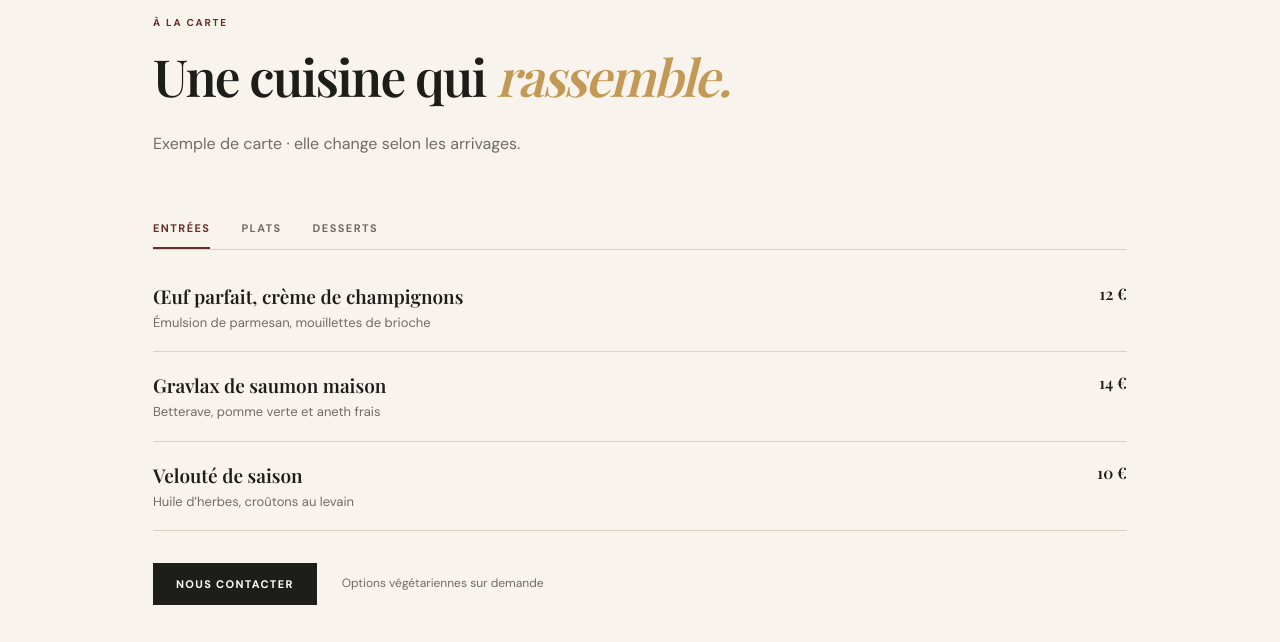
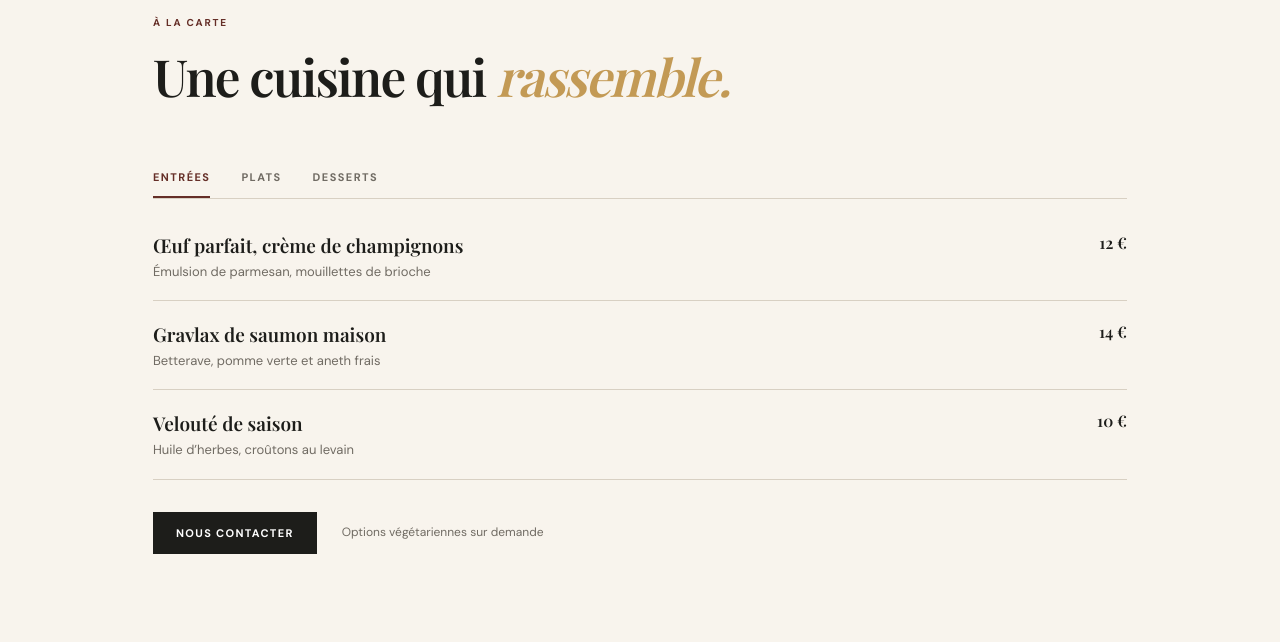
Before and after one commit to MrFrizz666/o-petit-bistrot., a plain HTML site: page index.html in a window 1280 px wide. Shown: the part 2420-3062 px from the top of the page. Drawn offline with nearby package versions, Linux system fonts and the light colour scheme; a web font is replaced by a local one.

Commit message:
Clear example menu description in index.html
Removed example menu description text.

```diff
--- a/index.html
+++ b/index.html
@@ -56,7 +56,7 @@
       </section>
 
       <section class="menu-section section" id="carte">
-        <div class="section-heading reveal"><p class="eyebrow">À la carte</p><h2>Une cuisine qui <em>rassemble.</em></h2><p>Exemple de carte · elle change selon les arrivages.</p></div>
+        <div class="section-heading reveal"><p class="eyebrow">À la carte</p><h2>Une cuisine qui <em>rassemble.</em></h2><p></p></div>
         <div class="menu-tabs reveal" role="tablist" aria-label="Carte du restaurant">
           <button class="active" role="tab" aria-selected="true" data-menu="entrees">Entrées</button><button role="tab" aria-selected="false" data-menu="plats">Plats</button><button role="tab" aria-selected="false" data-menu="desserts">Desserts</button>
         </div>
```
